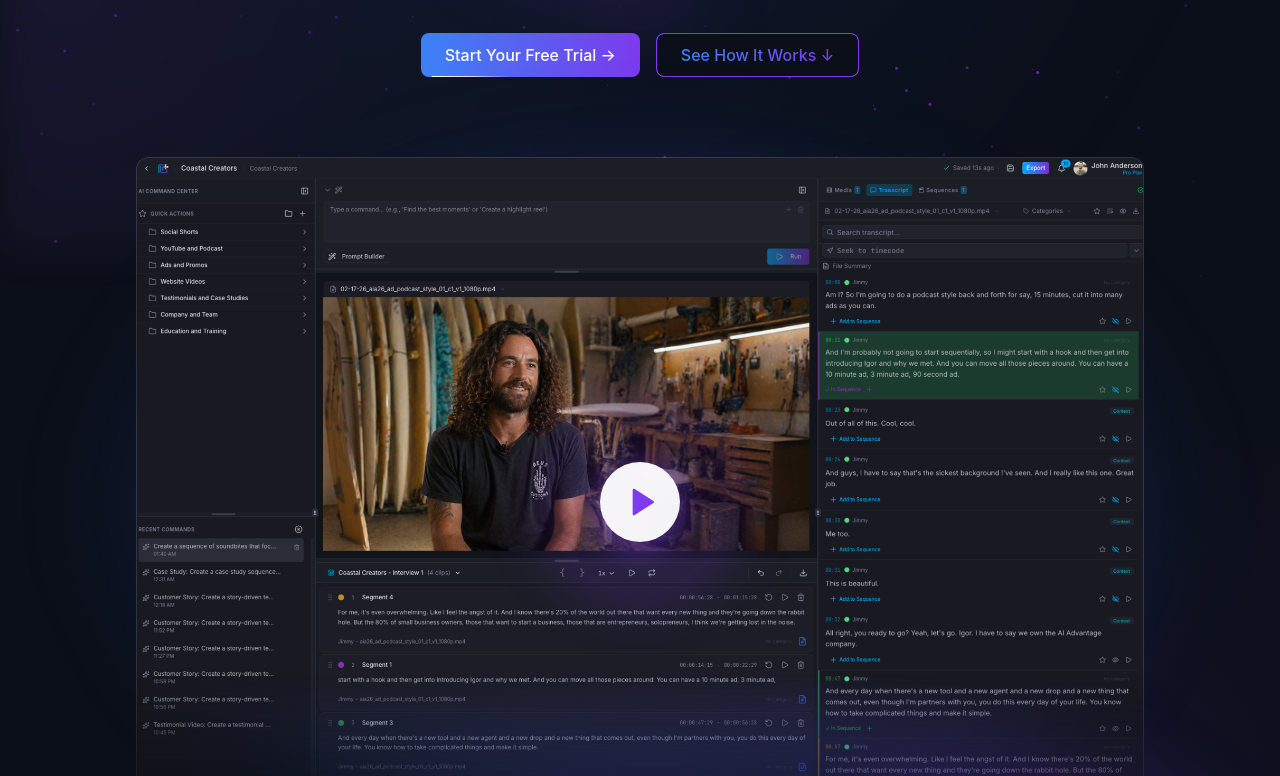
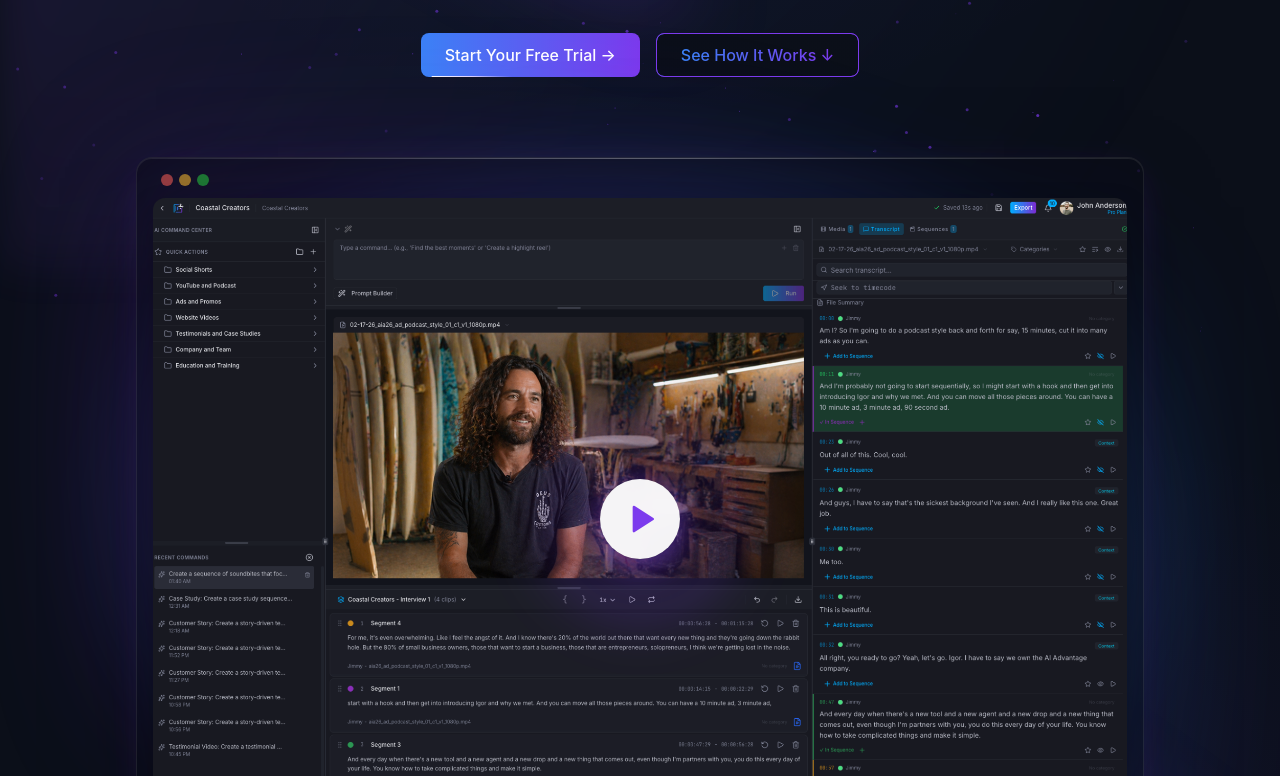
Before and after one commit to stitchly-app/stitchly-landing, a React (Vite) app: page / in a window 1280 px wide. Shown: the part 544-1320 px from the top of the page. Built offline with nearby package versions, Linux system fonts and the light colour scheme; the HTML template or start-up script is replaced by a standard one.

Commit message:
Changes
Co-authored-by: adscripts <229693045+adscripts@users.noreply.github.com>

```diff
--- a/src/pages/Landing.tsx
+++ b/src/pages/Landing.tsx
@@ -293,23 +293,52 @@ const Landing = () => {
               delay={0.6}
               duration={1.4}
               yOffset={80}
-              className="mt-14 sm:mt-20 w-full max-w-[1100px] mx-auto relative"
+              className="mt-14 sm:mt-20 w-full max-w-[1180px] mx-auto relative"
             >
-              {/* Soft pulsating purple glow behind the screenshot */}
+              {/* Soft purple-to-blue radial glow behind the card */}
               <div
                 aria-hidden
-                className="pointer-events-none absolute -inset-8 rounded-[2rem] animate-hero-glow"
+                className="pointer-events-none absolute -inset-12 rounded-[2.5rem] animate-hero-glow"
                 style={{
                   background:
-                    "radial-gradient(ellipse at center, rgba(124,58,237,0.45) 0%, rgba(124,58,237,0.15) 40%, transparent 70%)",
-                  filter: "blur(40px)",
+                    "radial-gradient(ellipse at 30% 40%, rgba(124,58,237,0.38) 0%, transparent 60%), radial-gradient(ellipse at 70% 60%, rgba(59,130,246,0.32) 0%, transparent 65%)",
+                  filter: "blur(60px)",
                   zIndex: 0,
                 }}
               />
               <div
-                className="glass-frame no-shimmer relative z-10 image-fade-bottom"
+                className="no-shimmer relative z-10 rounded-2xl overflow-hidden p-3 sm:p-4"
+                style={{
+                  background: "rgba(10, 12, 22, 0.55)",
+                  backdropFilter: "blur(20px)",
+                  WebkitBackdropFilter: "blur(20px)",
+                  border: "1px solid rgba(255, 255, 255, 0.08)",
+                  boxShadow:
+                    "0 30px 80px -20px rgba(0,0,0,0.6), 0 10px 40px -10px rgba(124,58,237,0.25), inset 0 1px 0 0 rgba(255,255,255,0.08)",
+                }}
               >
+                {/* Mac-style header */}
+                <div className="flex items-center gap-1.5 px-2 pb-3">
+                  <span className="h-3 w-3 rounded-full" style={{ backgroundColor: "rgba(255,95,86,0.55)" }} />
+                  <span className="h-3 w-3 rounded-full" style={{ backgroundColor: "rgba(255,189,46,0.55)" }} />
+                  <span className="h-3 w-3 rounded-full" style={{ backgroundColor: "rgba(39,201,63,0.55)" }} />
+                </div>
+                {/* Top-edge glass highlight */}
+                <div
+                  aria-hidden
+                  className="pointer-events-none absolute inset-x-0 top-0 h-px"
+                  style={{
+                    background:
+                      "linear-gradient(90deg, transparent 0%, rgba(255,255,255,0.25) 50%, transparent 100%)",
+                  }}
+                />
                 <div className="relative w-full">
+                  <div
+                    className="relative w-full rounded-xl overflow-hidden"
+                    style={{
+                      boxShadow: "0 10px 30px -10px rgba(0,0,0,0.55)",
+                    }}
+                  >
                   {/* Sizer keeps frame height stable */}
                   <img
                     src={heroImages[0].src}
@@ -326,6 +355,7 @@ const Landing = () => {
                       style={{ opacity: heroImageIndex === i ? 1 : 0 }}
                     />
                   ))}
+                  </div>
                 </div>
                 <button
                   onClick={() => setVideoOpen(true)}
```
